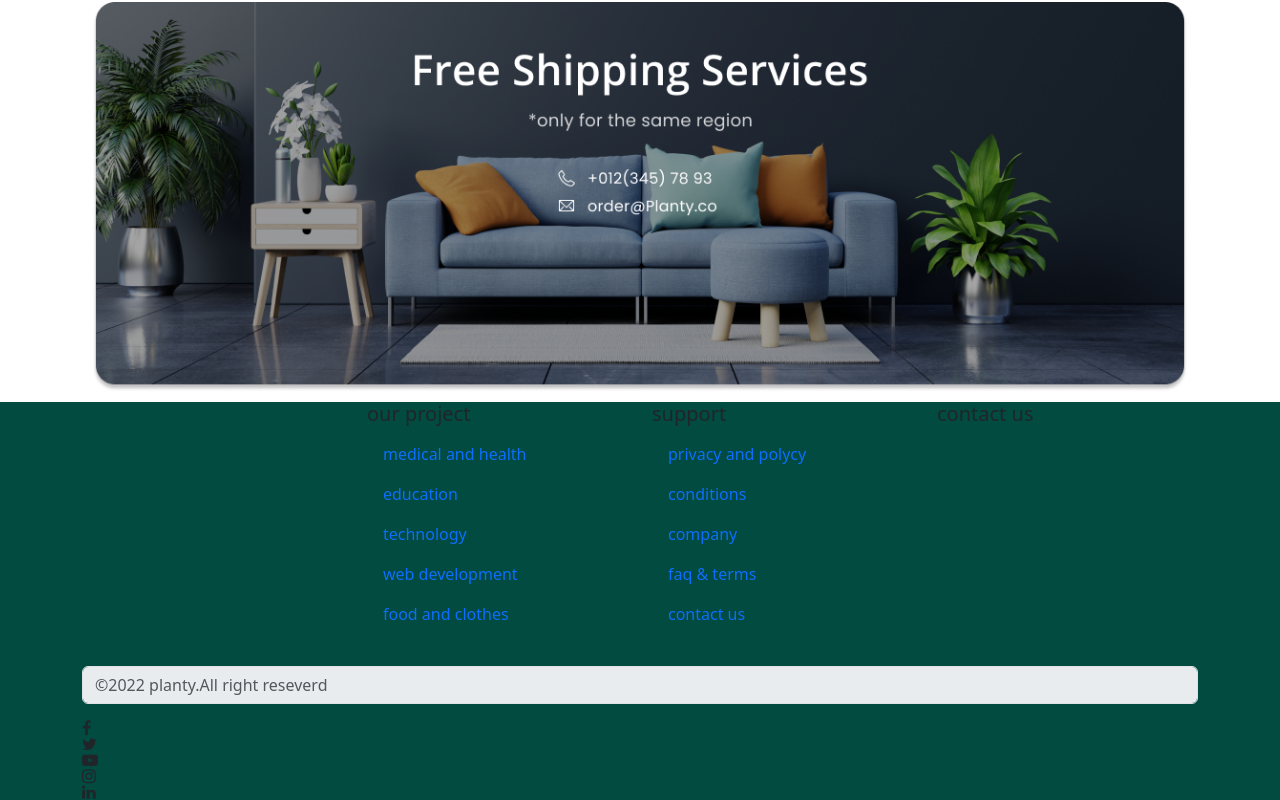
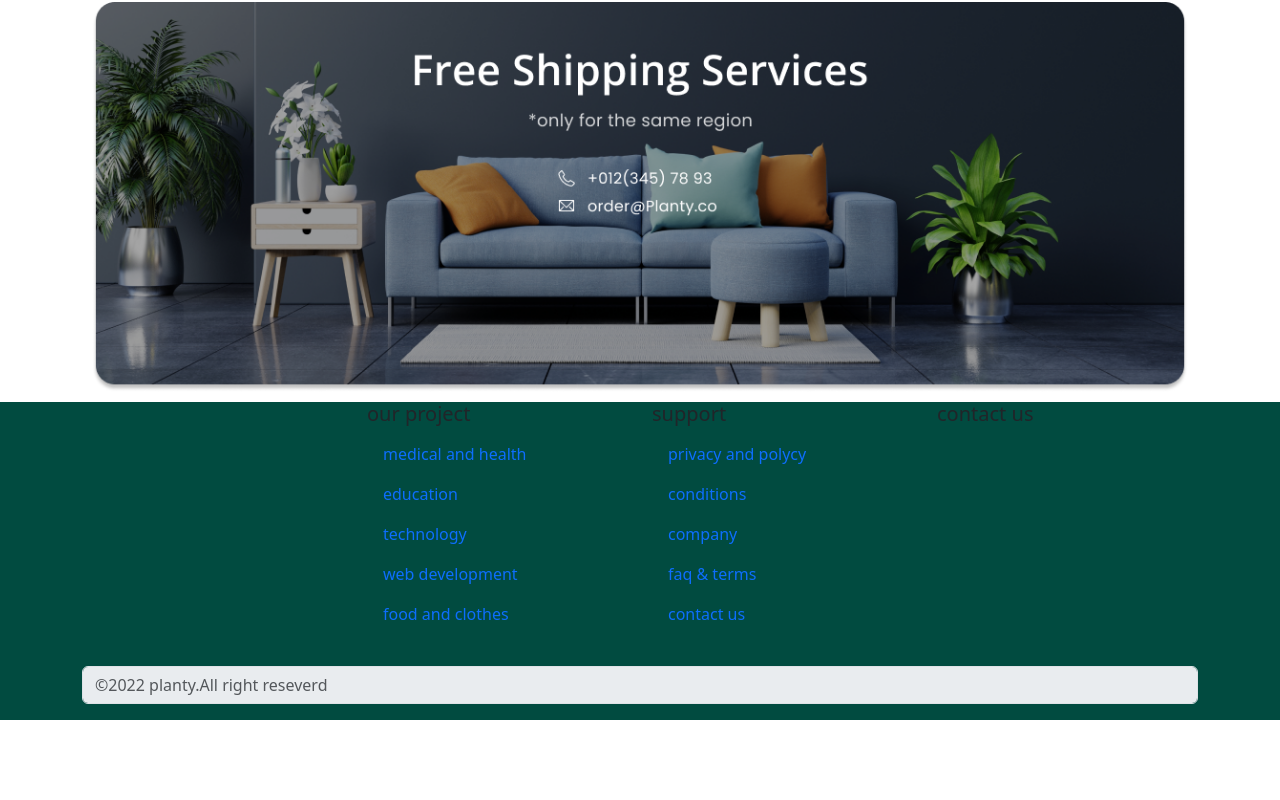
Before and after one commit to sachinburiuly/figma_design, a plain HTML site: page index.html in a window 1280 px wide. Shown: the part 1788-2588 px from the top of the page. After the commit the page ends 2508 px from the top, so only its background shows below. Drawn offline with nearby package versions, Linux system fonts and the light colour scheme; files whose address does not match are found by name; a web font is replaced by a local one.

Commit message:
Update index.html

```diff
--- a/index.html
+++ b/index.html
@@ -167,12 +167,7 @@
               <input type="text" id="disabledTextInput" class="form-control" placeholder="&copy;2022 planty.All right reseverd">
             </div>
           </fieldset>
-            </form>
-            <i class="fa fa-facebook"></i>
-            <i class="fa fa-twitter"></i>
-            <i class="fa fa-youtube-play"></i>
-            <i class="fa fa-instagram"></i>
-            <i class="fa fa-linkedin"></i>
+        </form>
       </div>
     </div>
   </footer>
```
